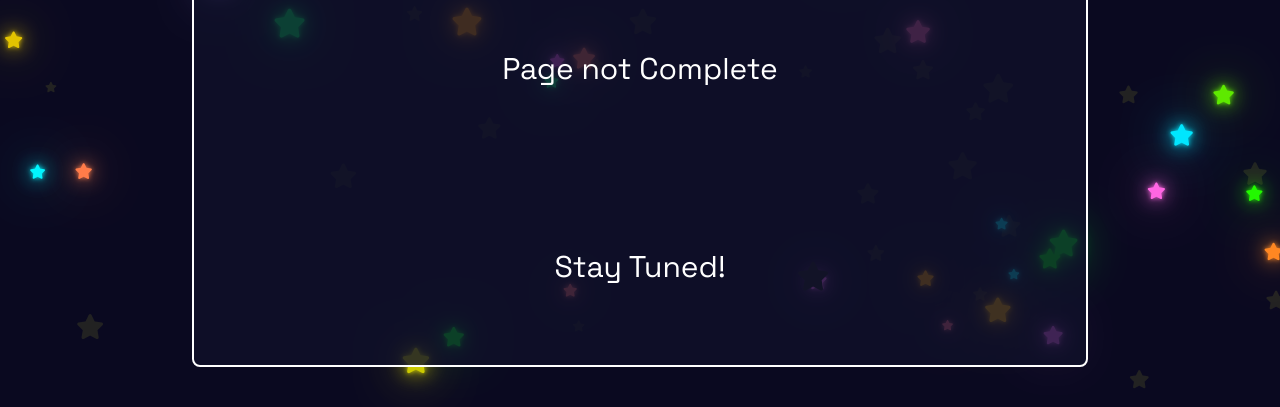
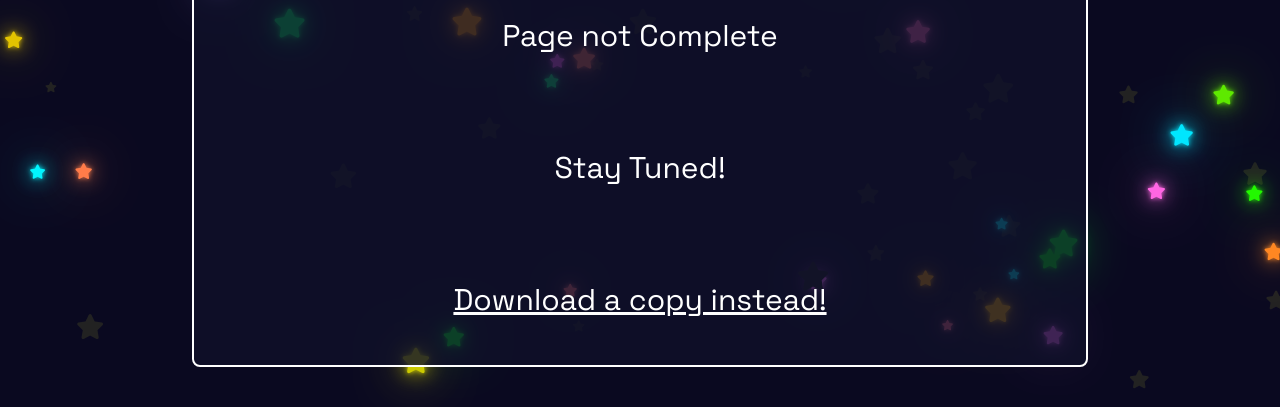
Before and after one commit to KingEvariste/myportfolio, a plain HTML site: page index.html in a window 1280 px wide. Shown: the part 393-800 px from the top of the page. Drawn offline with Linux system fonts and the light colour scheme; no server answers; a web font is replaced by a local one.

Commit message:
added dl link

```diff
--- a/index.html
+++ b/index.html
@@ -53,6 +53,9 @@
     <p class="NC">
       Stay Tuned!
     </p>
+    <a class="NC" href="JosephCasas Resume.pdf" download="Joseph Casas - Resume.pdf">
+      Download a copy instead!
+    </a>
   </div>
 <script src="script.js"></script>
 </body>
```
Also changed, not shown: 1 other file.
